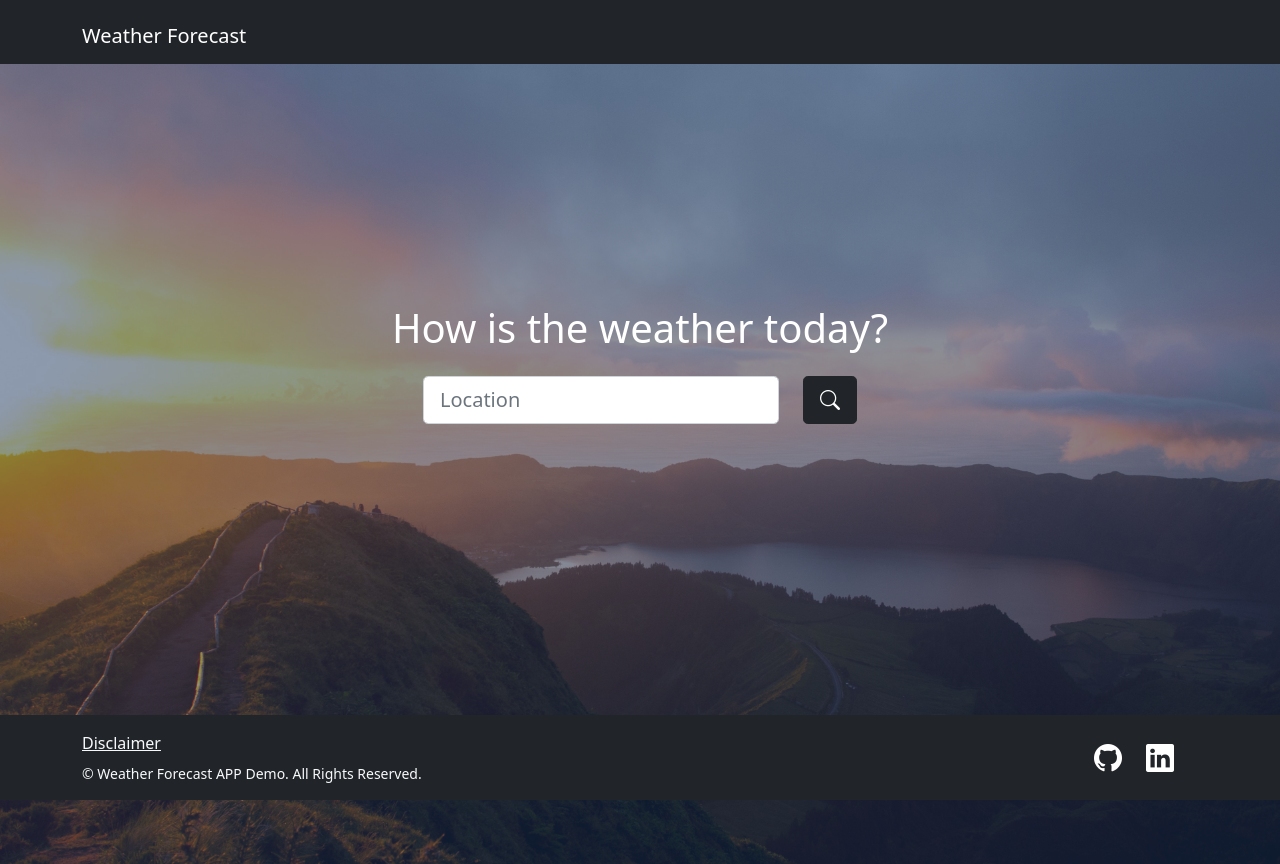
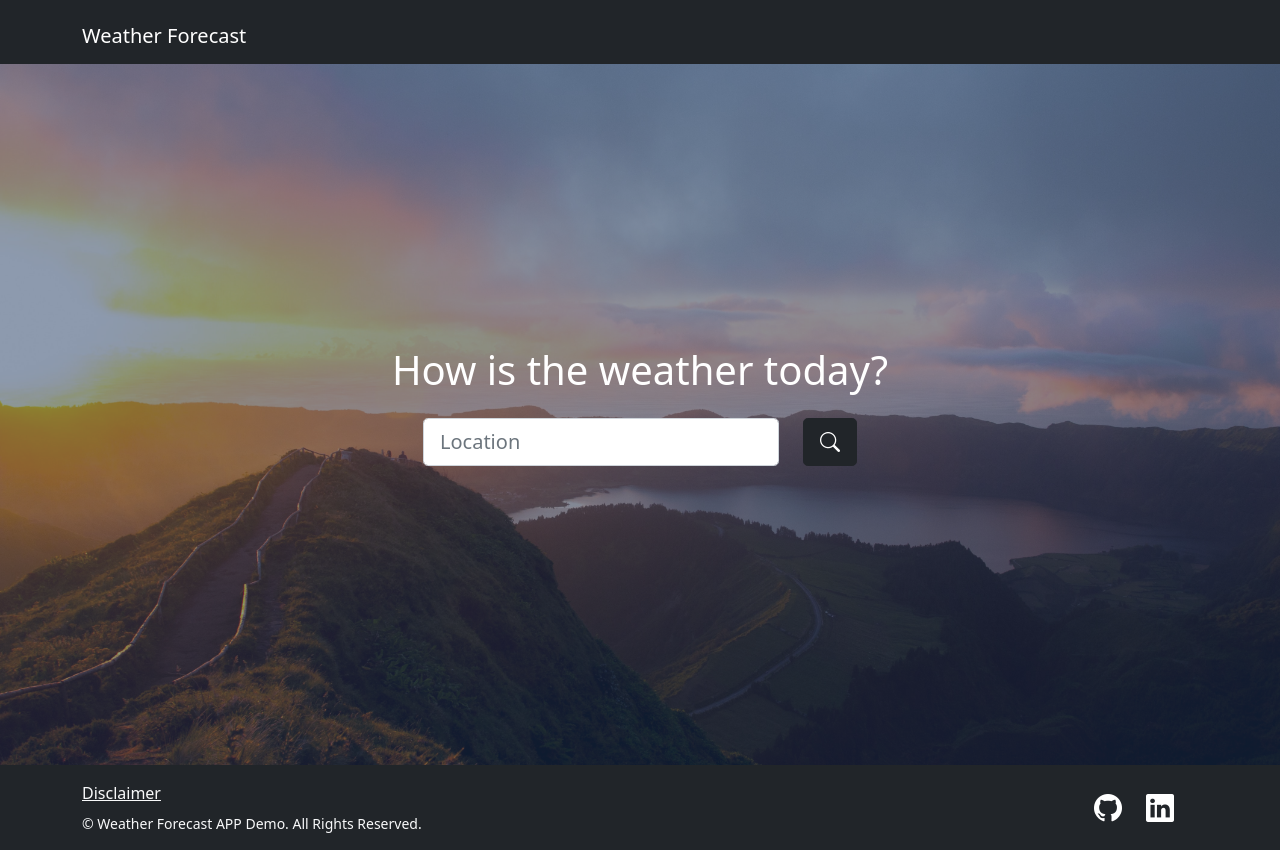
Before and after one commit to AndreMP97/weather-app, a React (Create React App) app: page /#/ in a window 1280 px wide. Built offline with nearby package versions, Linux system fonts and the light colour scheme.

Commit message:
Revert CSS changes

```diff
--- a/src/components/disclaimer.jsx
+++ b/src/components/disclaimer.jsx
@@ -1,8 +1,8 @@
 const Disclaimer = () => {
     localStorage.setItem("results", "true");
     return (
-        <section className="disclaimer">
-            <div className="container text-center">
+        <section className="disclaimer bg-secondary text-center">
+            <div className="container">
                 <div className="row row-cols-1 row-cols-md-3 g-4">
                     <div className="col">
                         <div className="card h-100">
--- a/src/components/mainpage.jsx
+++ b/src/components/mainpage.jsx
@@ -4,7 +4,7 @@ const MainPage = () => {
     localStorage.removeItem("results");
     return (
         <main className="home">
-            <div className="container homecontainer position-relative">
+            <div className="container position-relative">
                 <div className="row justify-content-center">
                     <div className="col-xl-6">
                         <div className="text-center text-white">
--- a/src/css/styles.css
+++ b/src/css/styles.css
@@ -11,7 +11,8 @@
   background-color: #343a40;
   background: url("../assets/img/bg-masthead.jpg") no-repeat center center;
   background-size: cover;
-  height: 100vh;
+  padding-top: 17.65rem;
+  padding-bottom: 17.65rem;
 }
 .home:before {
   content: "";
@@ -80,17 +81,3 @@
   left: 0;
   opacity: 0.5;
 }
-
-.homecontainer {
-  top: 30%;
-}
-
-body {
-  overflow: hidden !important;
-}
-
-footer.footer {
-  position: absolute !important;
-  width: 100% !important;
-  bottom: 0 !important;
-}
```
